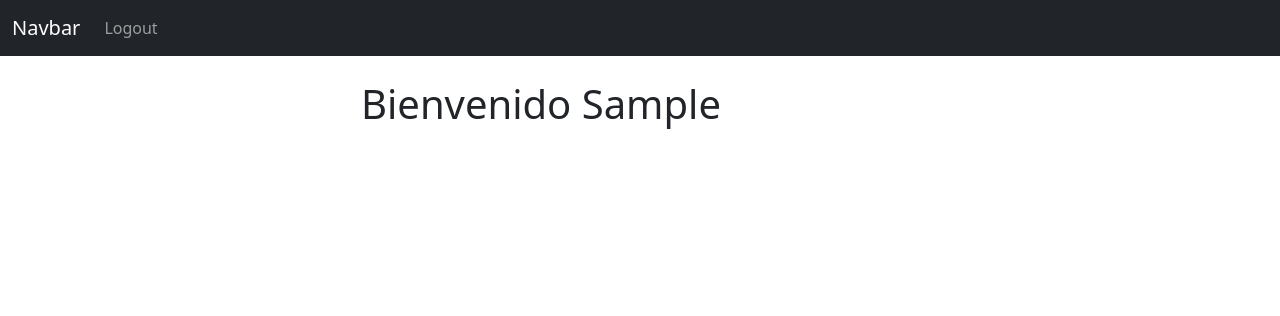
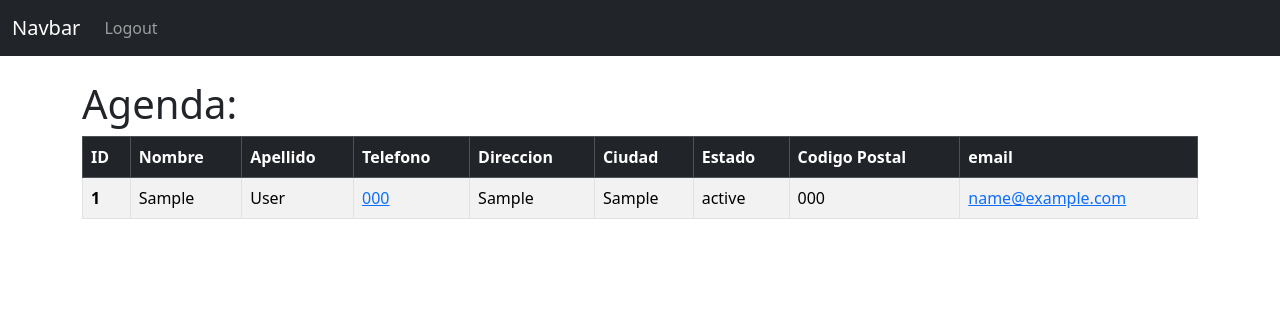
Before and after one commit to dgonzalesi/nao-django-crm, a Django app: page / in a window 1280 px wide. Shown: the top 316 px of the page. Run offline with Django 4.2, Linux system fonts and the light colour scheme; a user stored in the database is signed in; tables that the repository leaves empty hold one stand-in row (values such as "Sample post").

Commit message:
Add records display

```diff
--- a/dcrm/nao_crm/templates/index.html
+++ b/dcrm/nao_crm/templates/index.html
@@ -2,9 +2,42 @@
 
 {% block content %}
 
-    <div class="col-md-6 offset-md-3">
         {% if user.is_authenticated %}
-            <h1> Bienvenido {{ user.first_name }} </h1>
+            <h1> Agenda: </h1>
+            <table class="table table-striped table-hover table-bordered">
+                <thead class="table-dark">
+                    <tr>
+                    <th scope="col">ID</th>
+                    <th scope="col">Nombre</th>
+                    <th scope="col">Apellido</th>
+                    <th scope="col">Telefono</th>
+                    <th scope="col">Direccion</th>
+                    <th scope="col">Ciudad</th>
+                    <th scope="col">Estado</th>
+                    <th scope="col">Codigo Postal</th>
+                    <th scope="col">email</th>
+                    </tr>
+                </thead>
+                <tbody>
+                {% if records %}
+                    {%for record in records%}
+                    <tr>
+                    <th scope="row">{{ record.id }}</th>
+                        <td>{{ record.first_name }}</td>
+                        <td>{{ record.last_name }}</td>
+                        <td><a href="tel:{{ record.phone }}">{{ record.phone }}</a></td>
+                        <td>{{ record.adress }}</td>
+                        <td>{{ record.city }}</td>
+                        <td>{{ record.state }}</td>
+                        <td>{{ record.zipcode }}</td>
+                        <td ><a href="mailto:{{record.email}}">{{ record.email }}</a></td>
+                    </tr>
+                    {% endfor %}
+                {% endif %}
+                </tbody>
+            </table>
+
+
         {% else %}
         <h1 id="testing"> Login </h1>
         <form method="POST" action="{% url 'index' %}">
@@ -19,7 +52,4 @@
 
         </form>
         {% endif %}
-    </div>
-
-
 {% endblock %}
--- a/dcrm/nao_crm/urls.py
+++ b/dcrm/nao_crm/urls.py
@@ -4,5 +4,6 @@ from . import views
 urlpatterns = [
     path('', views.index, name='index'),
     path('register/', views.register_user, name='register'),
-    path('logout/', views.logout_user, name='logout')
+    path('logout/', views.logout_user, name='logout'),
+    path('record/<int:pk>', views.customer_record, name='record')
 ]
--- a/dcrm/nao_crm/views.py
+++ b/dcrm/nao_crm/views.py
@@ -2,9 +2,12 @@ from django.shortcuts import render, redirect
 from django.contrib.auth import authenticate, login, logout
 from django.contrib import messages
 from .forms import SignUpForm
+from .models import Record
 # Create your views here.
 
 def index(request):
+    records = Record.objects.all()
+
     if request.method == "POST":
         username = request.POST['username']
         password = request.POST['password']
@@ -18,7 +21,8 @@ def index(request):
             print(messages)
             return redirect('index')
     else:
-        return render(request, 'index.html', {})
+        print(records[0])
+        return render(request, 'index.html', { 'records': records })
 
 def logout_user(request):
     logout(request)
@@ -41,3 +45,14 @@ def register_user(request):
         return render(request, 'register.html', {'form': form})
 
     return render(request, 'register.html', {'form': form})
+
+
+def customer_record(request, pk):
+    print(pk)
+    if request.user.is_authenticated:
+        # Look up record
+        customer_record = Record.objects.get(id=pk)
+        return render(request, 'record.html', {'customer_record': customer_record})
+    else:
+        messages.success(request, ("Debes estar autenticado para ver esta pagina"))
+        return redirect('index')
```
Also changed, not shown: dcrm/nao_crm/templates/record.html (added).
